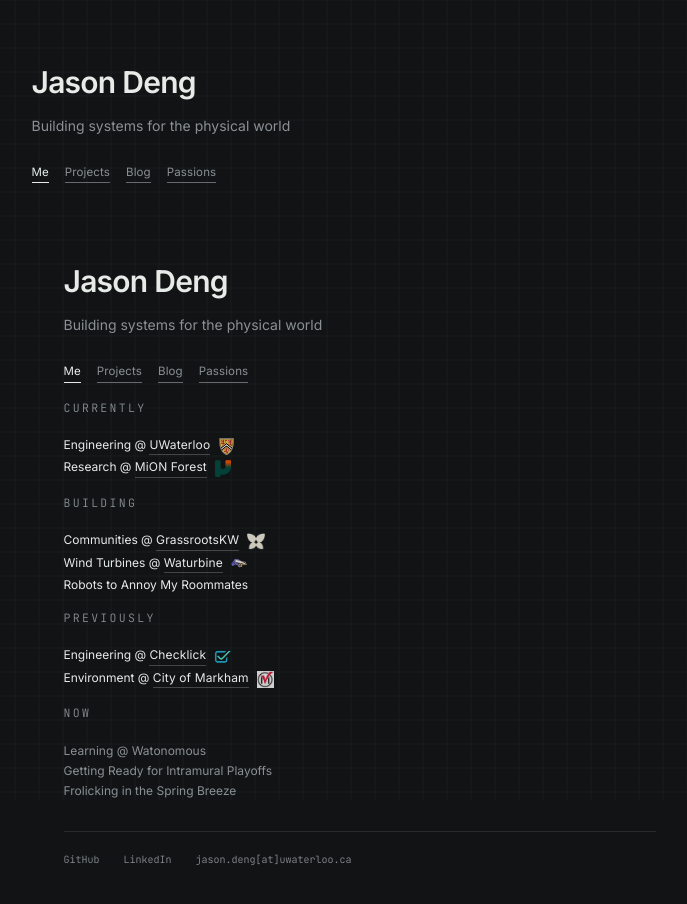
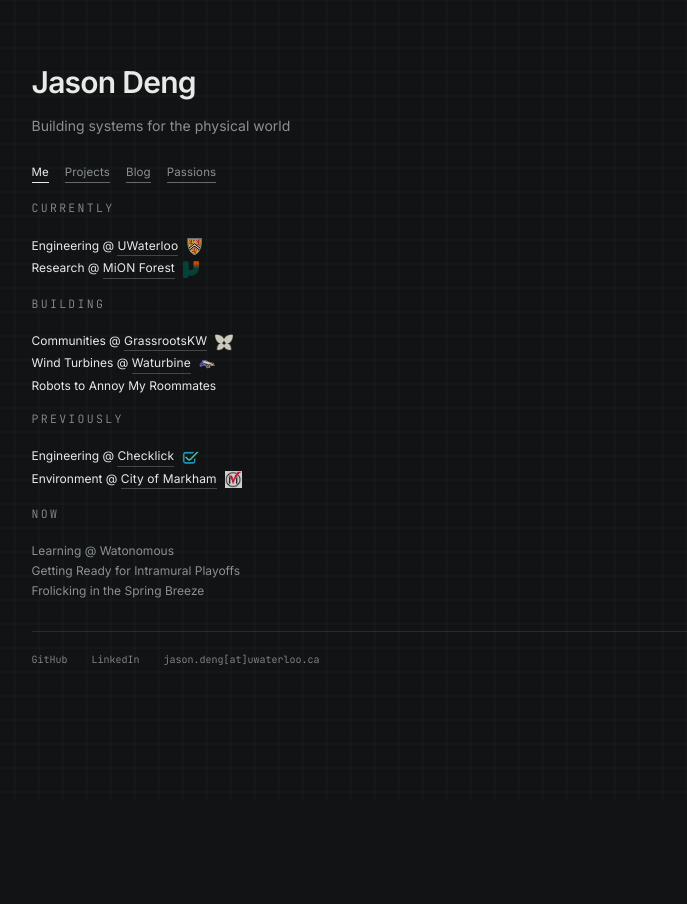
Before and after one commit to jasonkdeng/jdengv2, a Next.js app: page / in a window 1280 px wide. Shown: the top 904 px of the page, without its empty margins (273-960 px from the left). After the commit the page ends 800 px from the top, so only its background shows below. Built offline with nearby package versions, Linux system fonts and the light colour scheme.

Commit message:
Duplicate header fix

```diff
--- a/app/page.tsx
+++ b/app/page.tsx
@@ -1,6 +1,5 @@
 import { Section } from "@/components/section";
 import { InlineLinkItem } from "@/components/inline-link-item";
-import { PrimaryNavTabs } from "@/components/primary-nav-tabs";
 
 export default function Home() {
   const currentItems: string[] = [];
@@ -16,18 +15,7 @@
   ];
 
   return (
-    <main className="mx-auto w-full max-w-[720px] px-6 pt-14 pb-24 text-left sm:px-8 sm:pt-16 sm:pb-28">
-      <section className="space-y-4">
-        <h1 className="text-2xl font-semibold tracking-tight sm:text-3xl">
-          Jason Deng
-        </h1>
-        <p className="max-w-2xl text-sm text-[var(--color-muted)]">
-          Building systems for the physical world
-        </p>
-        <PrimaryNavTabs />
-      </section>
-
-      <div className="mt-5 space-y-4 sm:mt-4 sm:space-y-4">
+    <>
       <Section label="Currently">
         <ul className="space-y-1 text-xs">
           <InlineLinkItem
@@ -82,8 +70,7 @@
             logoSrc="/Markham.png"
             url="https://www.markham.ca"
           />
-          </ul>
-        </Section>
+        </ul></Section>
 
       <Section label="Now">
         <ul className="space-y-1 text-xs text-[var(--color-muted)]">
@@ -113,7 +100,6 @@
           <span>jason.deng[at]uwaterloo.ca</span>
         </div>
       </footer>
-      </div>
-    </main>
+    </>
   );
 }
```
Lines whose indentation alone changed are shown as unchanged.
